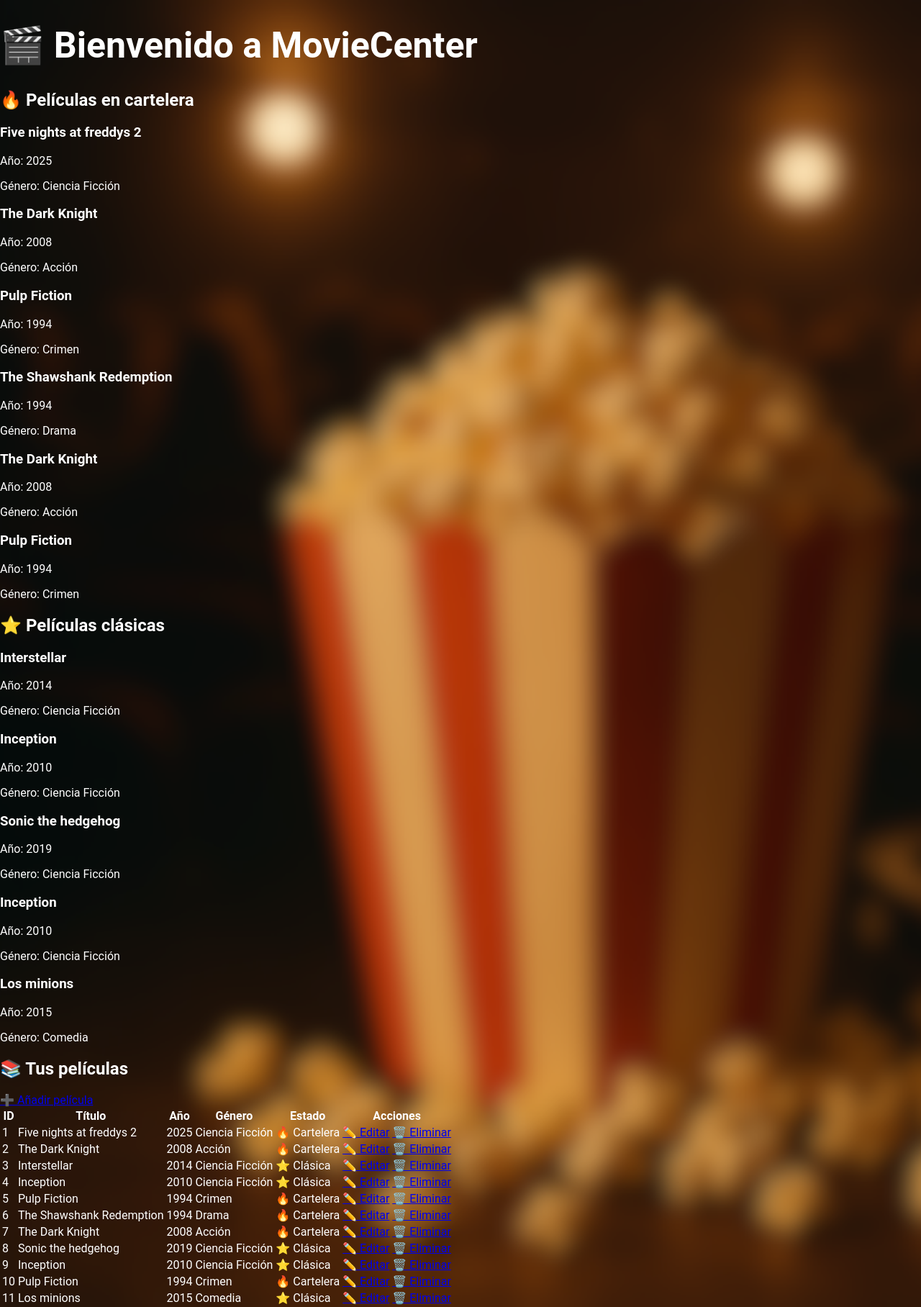
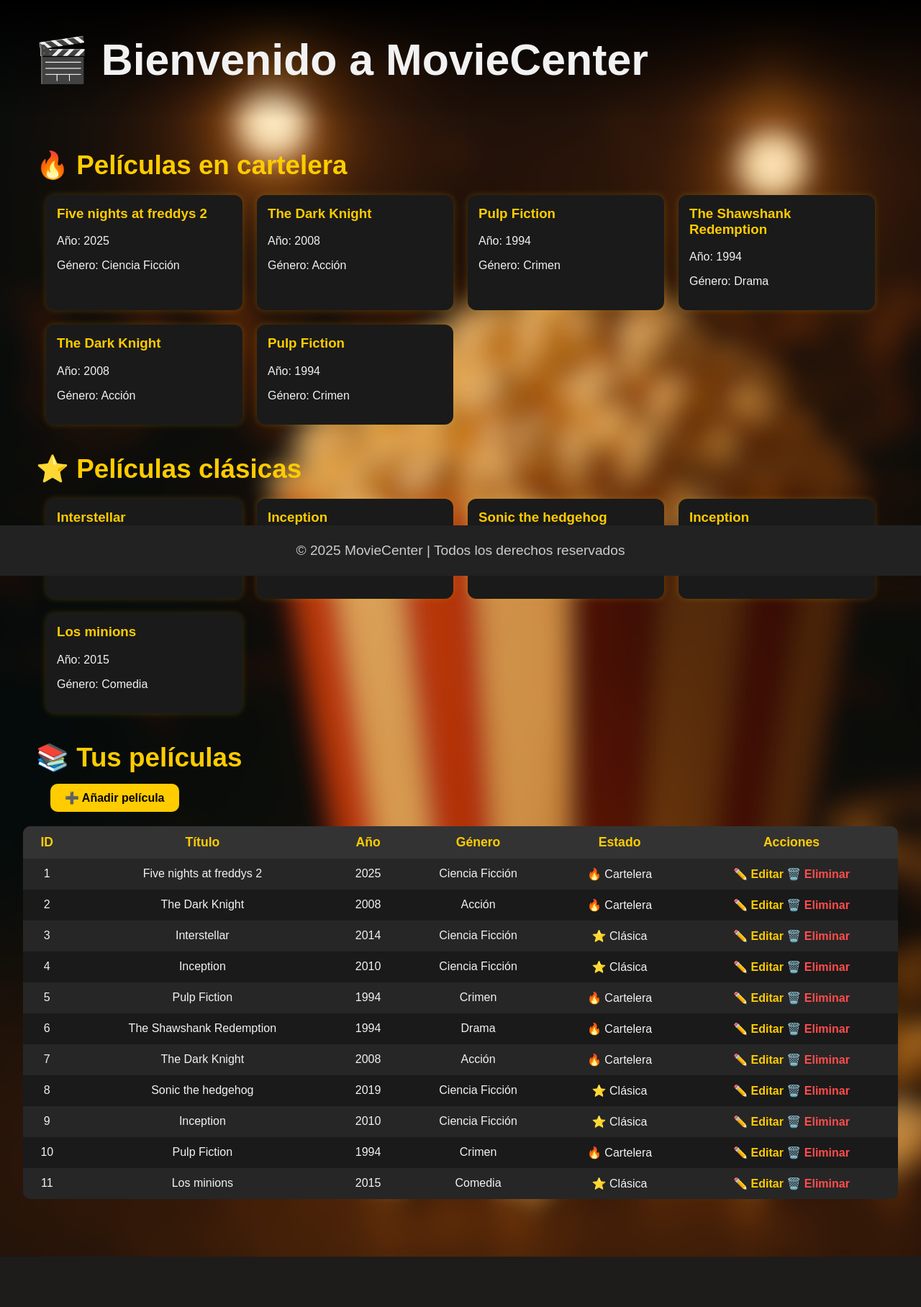
Before and after one commit to frankcamarena16-lgtm/Proyecto_CRUD, a Flask app: page / in a window 1280 px wide. Shown: the whole page at 72% size. After the commit the page ends 1746 px from the top, so only its background shows below. Run offline with Flask 3, Linux system fonts and the light colour scheme; data comes from the database, SQL or seed files in the repository.

Commit message:
Estilos agregados

```diff
--- a/app/static/css/index_style.css
+++ b/app/static/css/index_style.css
@@ -1,13 +1,139 @@
-
+    /* ======== ESTILOS GENERALES ======== */
 body {
+    font-family: Arial, Helvetica, sans-serif;
     margin: 0;
-      font-family: 'Roboto', sans-serif;
     background-image: url("../img/Fondo-web-desenfoque.png");
     background-repeat: no-repeat;
     background-size: cover;
-      color: #fff;
+    color: #f2f2f2;
+    padding-bottom: 60px; /* espacio para el footer */
 }
 
-    h1{
-      font-size: 50px;
+h1 {
+    margin-top: 0 ;
+    font-size: 2.5rem;
+    text-align: left;
+    font-size: 3.8rem;
+    background: linear-gradient(to bottom, rgba(0,0,0,5), transparent);
+    padding: 3rem 3rem 3rem;
 }
+
+h2 {
+    text-align: left;
+    margin-bottom: 15px;
+    margin-top: 40px;
+    margin-left: 50px;
+    font-size: 2.3rem;
+    color: #ffcc00;
+}
+
+/* ======== GRID DE PELÍCULAS ======== */
+.grid {
+    display: grid;
+    grid-template-columns: repeat(auto-fill, minmax(220px, 1fr));
+    gap: 20px;
+    margin: 20px auto;
+    width: 90%;
+}
+
+/* ======== TARJETAS ======== */
+.card {
+    background: #1a1a1a;
+    padding: 15px;
+    border-radius: 12px;
+    box-shadow: 0 0 10px rgba(255, 204, 0, 0.2);
+    transition: transform 0.2s ease, box-shadow 0.2s ease;
+}
+
+.card:hover {
+    transform: translateY(-5px);
+    box-shadow: 0 0 15px rgba(255, 204, 0, 0.5);
+}
+
+.card h3 {
+    margin-top: 0;
+    color: #ffcc00;
+}
+
+/* ======== BOTONES ======== */
+.btn {
+    display: inline-block;
+    background: #ffcc00;
+    padding: 10px 20px;
+    border-radius: 10px;
+    color: #000;
+    text-decoration: none;
+    font-weight: bold;
+    transition: background 0.2s;
+    margin-left: 70px;
+
+}
+
+.btn:hover {
+    background: #e6b800;
+
+}
+
+.btn-delete {
+    color: #ff4d4d;
+    font-weight: bold;
+    text-decoration: none;
+}
+
+.btn-delete:hover {
+    color: #ff1a1a;
+}
+
+/* ======== TABLA CRUD ======== */
+table {
+    width: 95%;
+    margin: 20px auto;
+    border-collapse: collapse;
+    background: #1a1a1a;
+    border-radius: 10px;
+    overflow: hidden;
+}
+
+th, td {
+    padding: 12px;
+    text-align: center;
+}
+
+th {
+    background: #333;
+    color: #ffcc00;
+    font-size: 1.1rem;
+}
+
+tr:nth-child(even) {
+    background: #262626;
+}
+
+tr:hover {
+    background: #333333;
+}
+
+/* Acción links */
+table a {
+    color: #ffcc00;
+    text-decoration: none;
+    font-weight: bold;
+}
+
+table a:hover {
+    color: #ffd633;
+}
+
+/* ======== FOOTER ======== */
+.footer {
+    position: fixed;
+    bottom: 0;
+    left: 0;
+    width: 100%;
+    background: #222;
+    color: #ccc;
+    text-align: center;
+    padding: 0.3rem 0;
+    margin-top: 1rem;
+    font-size: 1.2rem;
+}
--- a/app/templates/agregar.html
+++ b/app/templates/agregar.html
@@ -4,6 +4,7 @@
     <meta charset="UTF-8">
     <meta name="viewport" content="width=device-width, initial-scale=1.0">
     <title>Agregar Película</title>
+    <link rel="stylesheet" href="{{ url_for('static', filename='css/agregar_style.css') }}">
 
 </head>
 <body>
--- a/app/templates/editar.html
+++ b/app/templates/editar.html
@@ -3,6 +3,7 @@
 <head>
     <meta charset="UTF-8">
     <title>Editar película</title>
+    <link rel="stylesheet" href="{{ url_for('static', filename='css/editar_style.css') }}">
 </head>
 <body>
 
--- a/app/templates/index.html
+++ b/app/templates/index.html
@@ -67,4 +67,7 @@
 </table>
 
 </body>
+<footer class="footer">
+    <p>&copy; 2025 MovieCenter | Todos los derechos reservados</p>
+</footer>
 </html>
```
Also changed, not shown: app/static/css/agregar_style.css (added, +129 -0 lines), app/static/css/editar_style.css (added, +88 -0 lines), app/static/img/Sala-de-cine.png, app/static/img/cartelera-de-cine.png (added). Lines whose indentation alone changed are shown as unchanged.
